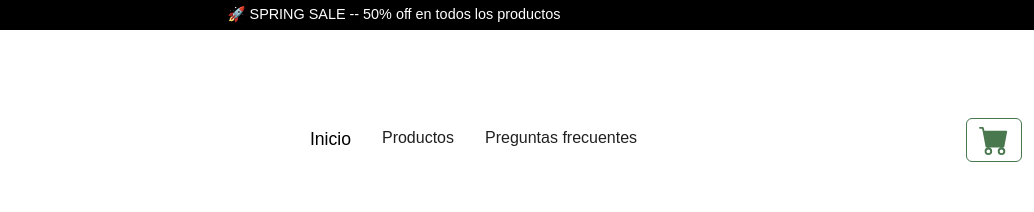
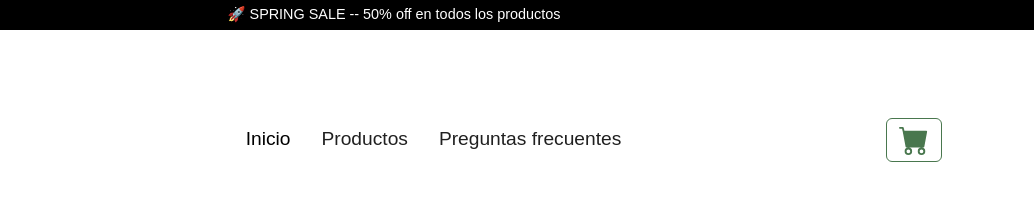
Before and after one commit to Ezequielmartin06/Don-tata_PP, a plain HTML site: page index.html in a window 1280 px wide. Shown: the top 212 px of the page, 246-1280 px from the left. Drawn offline with nearby package versions, Linux system fonts and the light colour scheme; grey boxes are pictures that could not be loaded; a web font is replaced by a local one.

Commit message:
Update style.css

```diff
--- a/assets/css/style.css
+++ b/assets/css/style.css
@@ -40,6 +40,7 @@ a{
         color: rgb(32, 32, 32);
         margin-right: 15px;
         align-items: center;
+        font-size: 1.2em;
     }
     .navbar a:hover{
         color: rgb(32, 32, 32);
@@ -64,6 +65,7 @@ a{
 .btn-car{
     color: #49774E;
     border: #49774E solid 1px;
+    margin-right: 80px;
 }
 .btn-outline-secondary{
     color: #49774E;
@@ -252,4 +254,5 @@ footer{
     }
     .offcanvas-body img{
         object-fit: cover;
+
     }
```
